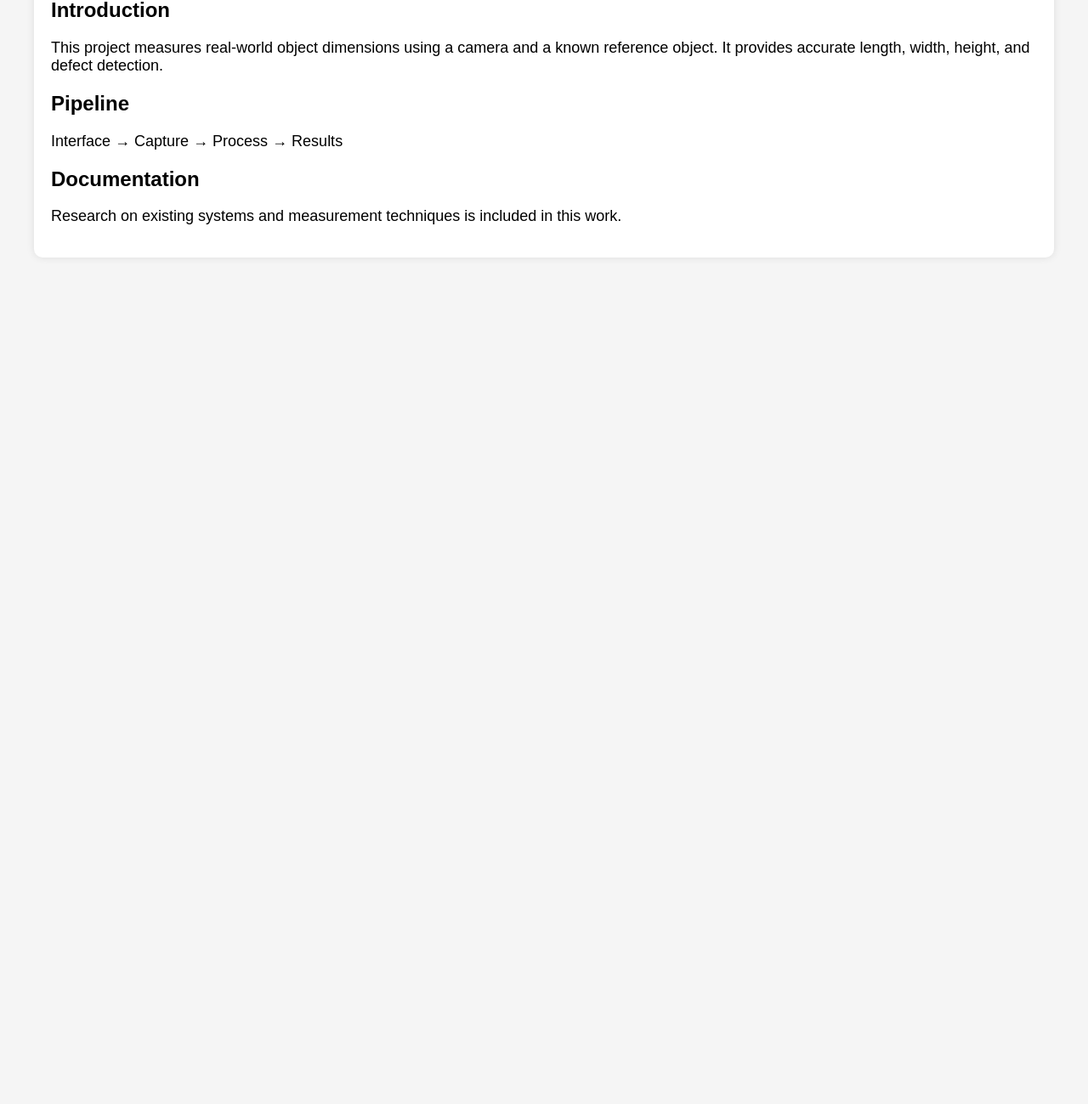
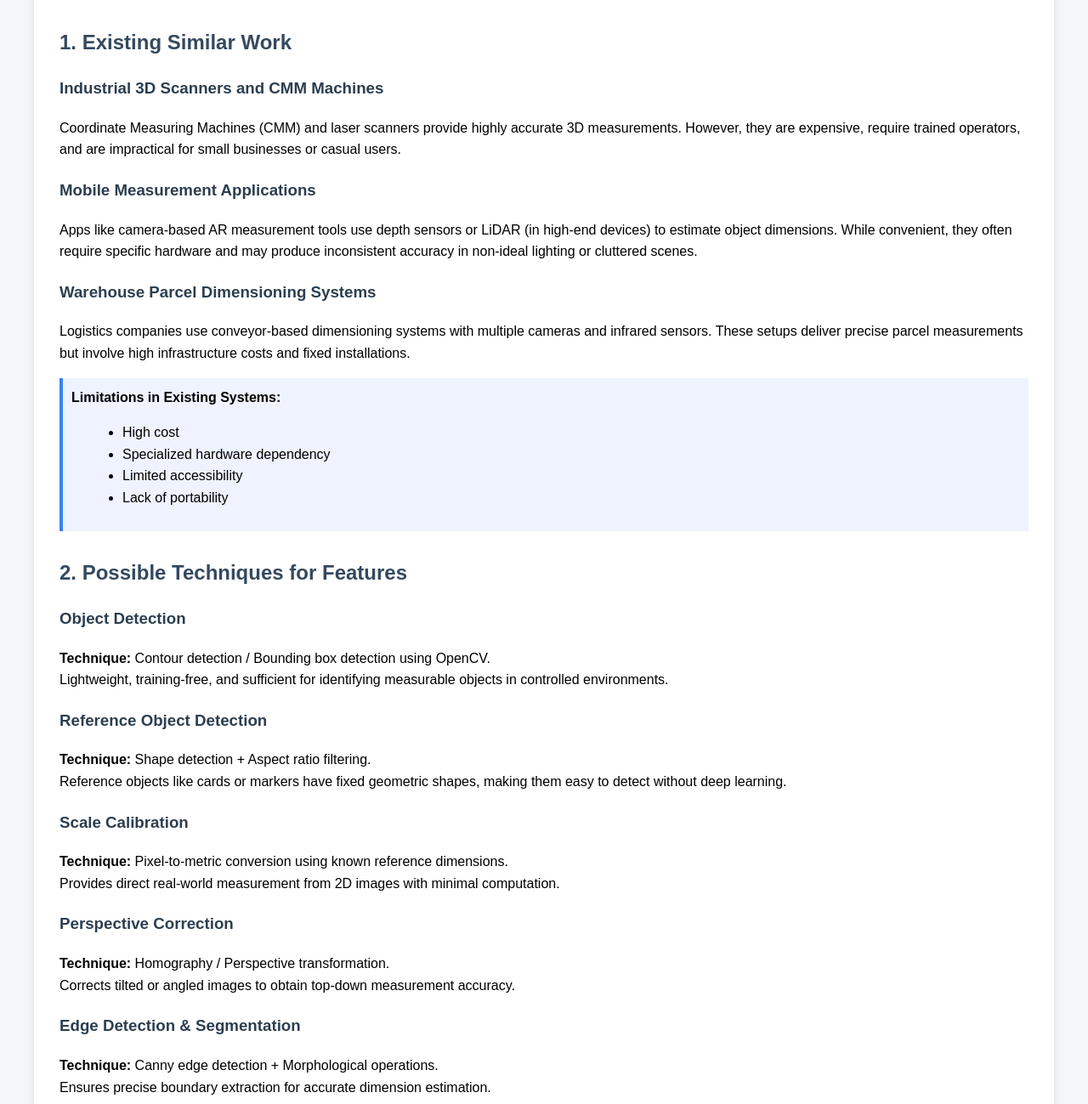
Before and after one commit to VandanArora18/tiet-ucs532p-excel, a plain HTML site: page index.html in a window 1280 px wide. Shown: the part 142-1441 px from the top of the page at 85% size. Before the commit the page ends 800 px from the top, so only its background shows below. Drawn offline with Linux system fonts and the light colour scheme.

Commit message:
Update index.html

```diff
--- a/index.html
+++ b/index.html
@@ -1,44 +1,155 @@
 <!DOCTYPE html>
-<html>
+<html lang="en">
+
 <head>
-    <title>Object Measurement Documentation</title>
+    <meta charset="UTF-8">
+    <title>Automated Object Dimension Measurement System</title>
+
     <style>
         body {
-            font-family: Arial;
+            font-family: Arial, Helvetica, sans-serif;
             margin: 40px;
-            background: #f5f5f5;
+            background-color: #f4f6f8;
+            line-height: 1.6;
         }
-        h1 { color: #2c3e50; }
-        p { font-size: 18px; }
-        .box {
+
+        .container {
             background: white;
-            padding: 20px;
-            border-radius: 10px;
-            box-shadow: 0 0 10px rgba(0,0,0,0.1);
+            padding: 30px;
+            border-radius: 12px;
+            box-shadow: 0 0 12px rgba(0,0,0,0.1);
+        }
+
+        h1 {
+            color: #2c3e50;
+            text-align: center;
+        }
+
+        h2 {
+            color: #34495e;
+            margin-top: 30px;
+        }
+
+        h3 {
+            color: #2c3e50;
+            margin-top: 20px;
+        }
+
+        p {
+            font-size: 16px;
+        }
+
+        ul {
+            margin-left: 20px;
+        }
+
+        .highlight {
+            background: #eef3ff;
+            padding: 10px;
+            border-left: 4px solid #3b82f6;
+            margin-top: 10px;
         }
     </style>
 </head>
 
 <body>
 
-<div class="box">
+<div class="container">
 
 <h1>Automated Object Dimension Measurement System</h1>
 
-<h2>Introduction</h2>
+<!-- Section 1 -->
+
+<h2>1. Existing Similar Work</h2>
+
+<h3>Industrial 3D Scanners and CMM Machines</h3>
 <p>
-This project measures real-world object dimensions using a camera and a known reference object.
-It provides accurate length, width, height, and defect detection.
+Coordinate Measuring Machines (CMM) and laser scanners provide highly accurate 3D measurements.
+However, they are expensive, require trained operators, and are impractical for small businesses or casual users.
 </p>
 
-<h2>Pipeline</h2>
+<h3>Mobile Measurement Applications</h3>
 <p>
-Interface → Capture → Process → Results
+Apps like camera-based AR measurement tools use depth sensors or LiDAR (in high-end devices)
+to estimate object dimensions. While convenient, they often require specific hardware and may
+produce inconsistent accuracy in non-ideal lighting or cluttered scenes.
 </p>
 
-<h2>Documentation</h2>
+<h3>Warehouse Parcel Dimensioning Systems</h3>
 <p>
-Research on existing systems and measurement techniques is included in this work.
+Logistics companies use conveyor-based dimensioning systems with multiple cameras and infrared sensors.
+These setups deliver precise parcel measurements but involve high infrastructure costs and fixed installations.
+</p>
+
+<div class="highlight">
+<b>Limitations in Existing Systems:</b>
+<ul>
+    <li>High cost</li>
+    <li>Specialized hardware dependency</li>
+    <li>Limited accessibility</li>
+    <li>Lack of portability</li>
+</ul>
+</div>
+
+<!-- Section 2 -->
+
+<h2>2. Possible Techniques for Features</h2>
+
+<h3>Object Detection</h3>
+<p>
+<b>Technique:</b> Contour detection / Bounding box detection using OpenCV.<br>
+Lightweight, training-free, and sufficient for identifying measurable objects in controlled environments.
+</p>
+
+<h3>Reference Object Detection</h3>
+<p>
+<b>Technique:</b> Shape detection + Aspect ratio filtering.<br>
+Reference objects like cards or markers have fixed geometric shapes,
+making them easy to detect without deep learning.
+</p>
+
+<h3>Scale Calibration</h3>
+<p>
+<b>Technique:</b> Pixel-to-metric conversion using known reference dimensions.<br>
+Provides direct real-world measurement from 2D images with minimal computation.
+</p>
+
+<h3>Perspective Correction</h3>
+<p>
+<b>Technique:</b> Homography / Perspective transformation.<br>
+Corrects tilted or angled images to obtain top-down measurement accuracy.
+</p>
+
+<h3>Edge Detection & Segmentation</h3>
+<p>
+<b>Technique:</b> Canny edge detection + Morphological operations.<br>
+Ensures precise boundary extraction for accurate dimension estimation.
+</p>
+
+<h3>Defect Detection</h3>
+<p>
+<b>Technique:</b> Convex hull analysis and solidity calculation.<br>
+Identifies dents, cuts, or irregularities in object shape.
+</p>
+
+<h3>Measurement Extraction</h3>
+<p>
+<b>Technique:</b> Minimum Area Rectangle (Rotated Bounding Box).<br>
+Handles rotated objects and provides exact length and width.
+</p>
+
+<h3>Hidden Corner Measurement</h3>
+<p>
+<b>Technique:</b> Canny edge detection + Hough Transform.<br><br>
+
+The system detects visible edges of the object using edge detection.
+Then it finds straight lines along the object’s sides using line detection.
+Even if the corner is hidden, the system extends those detected lines.
+
+<br><br>
+
+<b>Flow:</b><br>
+Visible edges → Extend lines → Find intersection → Estimate hidden corner.
 </p>
 
 </div>
```
